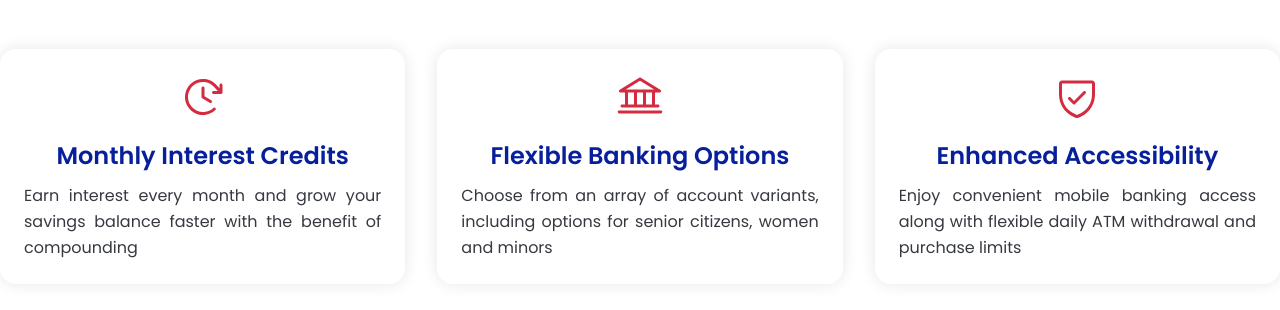
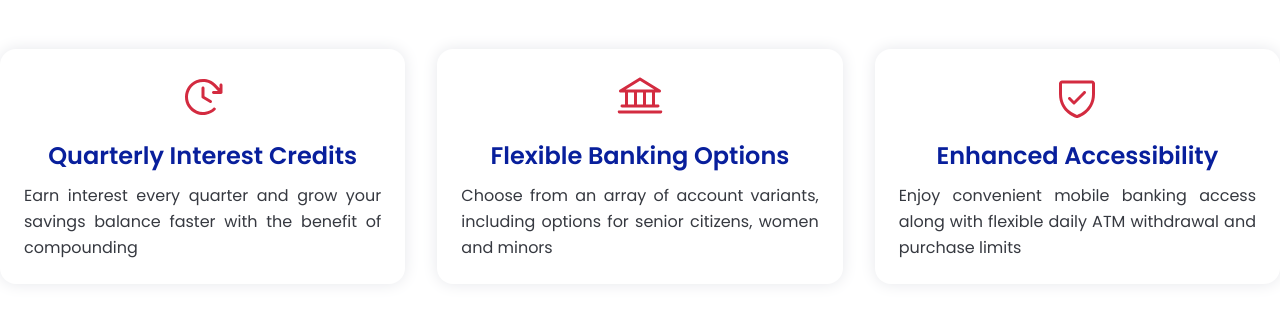
Before and after one commit to boldElixer/shalini-bank, a Next.js app: page /become-a-customer in a window 1280 px wide. Shown: the part 1120-1430 px from the top of the page. Built offline with nearby package versions, Linux system fonts and the light colour scheme.

Commit message:
account int updated

```diff
--- a/src/app/become-a-customer/page.jsx
+++ b/src/app/become-a-customer/page.jsx
@@ -9,8 +9,8 @@ const servicesData = [
   {
     id: 'interest',
     icon: '/customer/ClockClockwise.svg',
-    title: 'Monthly Interest Credits',
-    desc: 'Earn interest every month and grow your savings balance faster with the benefit of compounding'
+    title: 'Quarterly Interest Credits',
+    desc: 'Earn interest every quarter and grow your savings balance faster with the benefit of compounding'
   },
   {
     id: 'options',
@@ -42,7 +42,7 @@ export default function CustomerPage() {
                 <div className={styles.textWrapper}>
                     <h1>Open Savings Account & Watch Your Money Grow</h1>
                     <p>
-                        <Image src="/customer/CalendarDots.svg" alt="calendar" width={36} height={36} /> Monthly interest credits
+                        <Image src="/customer/CalendarDots.svg" alt="calendar" width={36} height={36} /> Quarterly interest credits
                     </p>
                     <p>
                         <Image src="/customer/SealPercent.svg" alt="shield" width={36} height={36} /> Attractive interest rates
@@ -132,7 +132,7 @@ export default function CustomerPage() {
              <div className={styles.mvCard}>
                 <h3>Interest Rates on Savings Account</h3>
                 <p>
-                  At Shalini Sahakari Bank, your Savings Account earns <strong>2.5% p.a. interest</strong>, compounded monthly for both regular and senior citizen accounts.
+                  At Shalini Sahakari Bank, your Savings Account earns <strong>2.5% p.a. interest</strong>, compounded quarterly for both regular and senior citizen accounts.
                 </p>
                 <Link href="/become-a-customer/service-charges" className={styles.ctaButton} target='__blank' rel="noopener noreferrer">Know all fees and charges</Link>
              </div>
```
